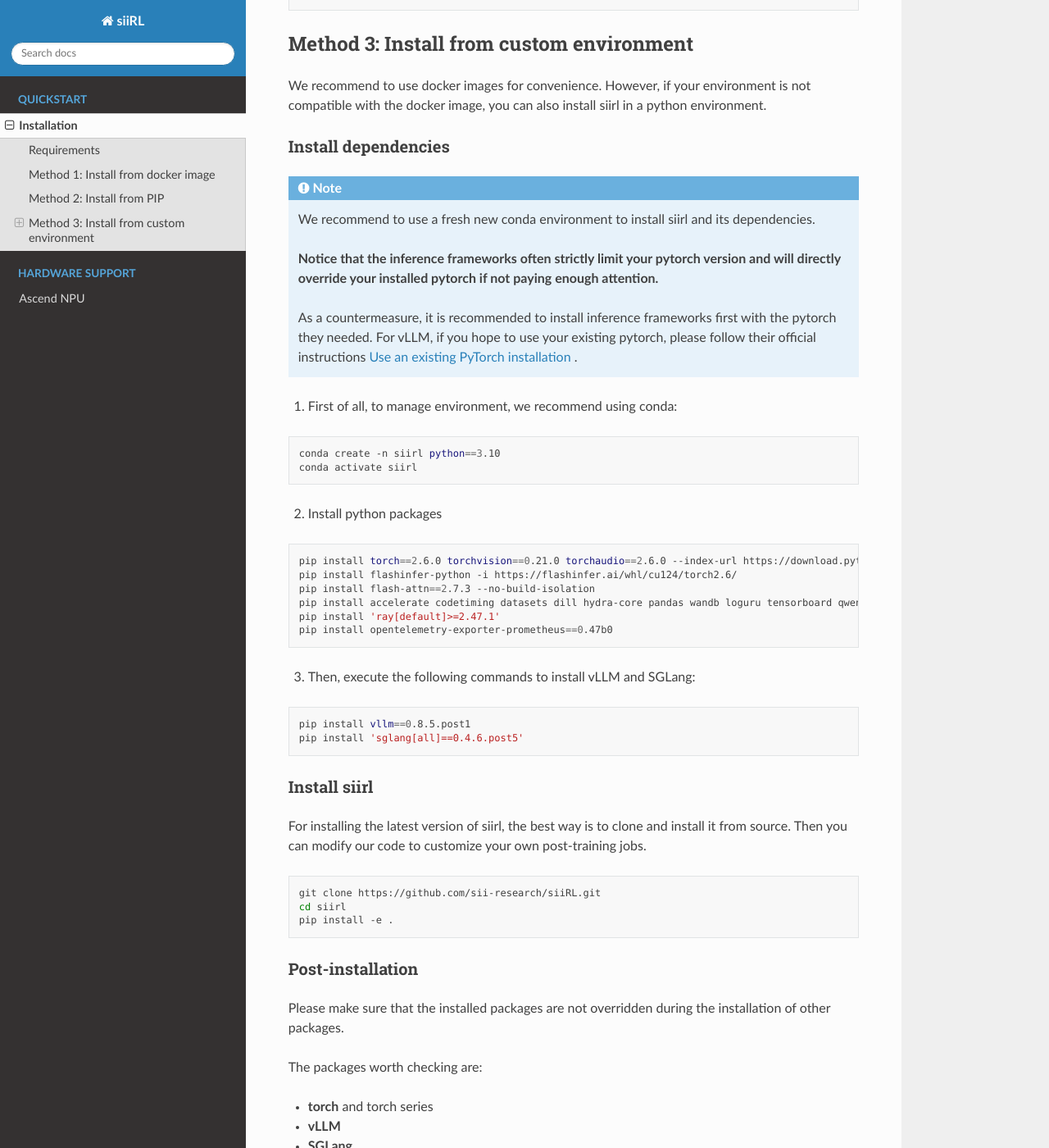
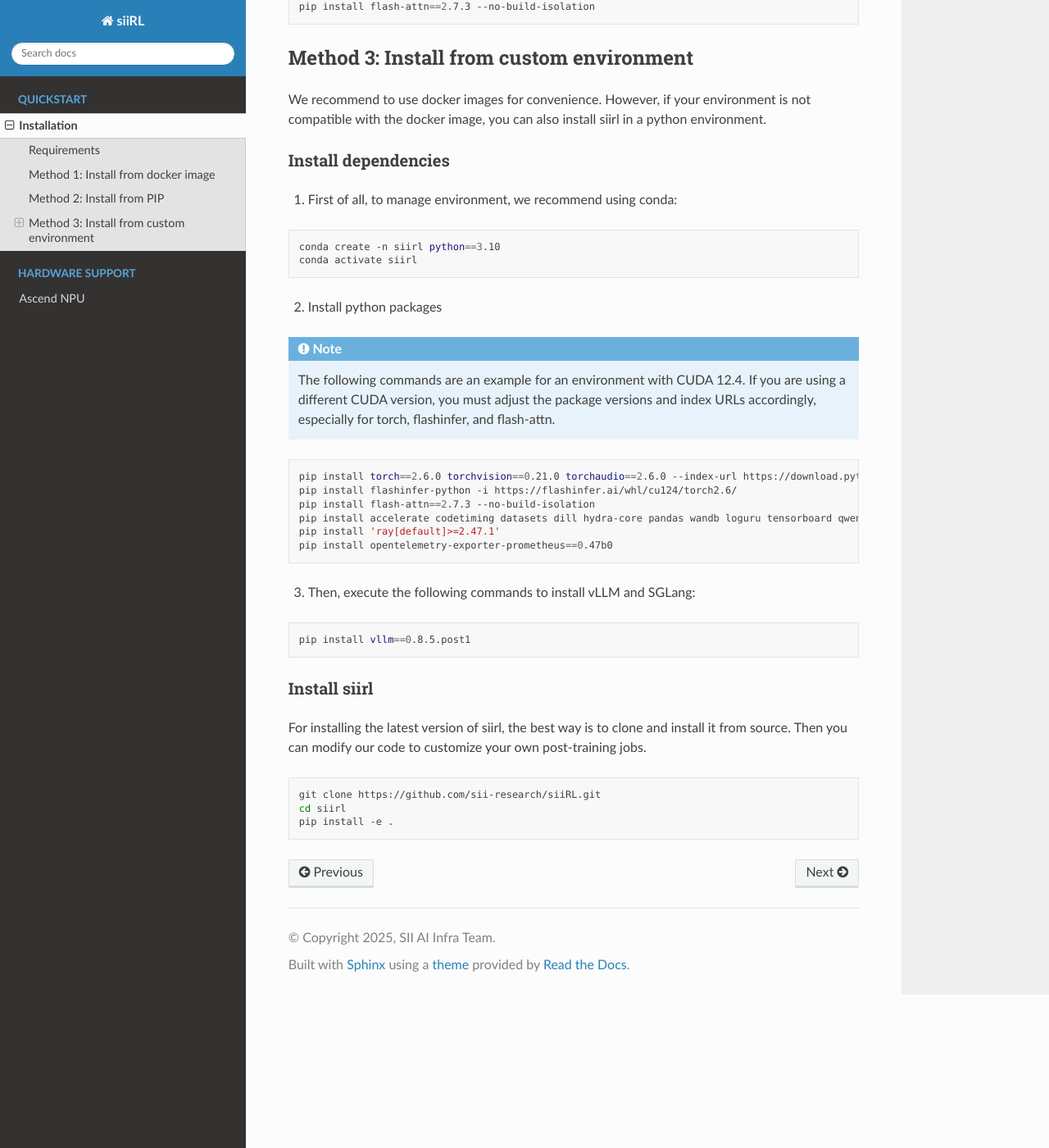
Before and after one commit to tardis-key/siiRL, a Sphinx documentation site: the page built from docs/start/install.rst, in a window 1280 px wide and 1400 px high, scrolled down 906 px. Shown: the whole window at 82% size. Built offline with Sphinx 7.4.7 and the Read the Docs theme 3.1.0, drawn with Linux system fonts in a browser that asks for light colours; pages that are not in the unit, such as notebooks, are missing from menus; some of the changed text lies outside the part shown.

Commit message:
Update install.rst

```diff
--- a/docs/start/install.rst
+++ b/docs/start/install.rst
@@ -46,17 +47,6 @@
 Install dependencies
 ::::::::::::::::::::
 
-.. note::
-
-    We recommend to use a fresh new conda environment to install siirl and its dependencies.
-
-    **Notice that the inference frameworks often strictly limit your pytorch version and will directly override your installed pytorch if not paying enough attention.**
-
-    As a countermeasure, it is recommended to install inference frameworks first with the pytorch they needed. For vLLM, if you hope to use your existing pytorch,
-    please follow their official instructions
-    `Use an existing PyTorch installation <https://docs.vllm.ai/en/latest/getting_started/installation/gpu.html#build-wheel-from-source>`_ .
-
-
 1. First of all, to manage environment, we recommend using conda:
 
 .. code:: bash
@@ -65,6 +55,10 @@
    conda activate siirl
 
 2. Install python packages
+
+.. note::
+    The following commands are an example for an environment with CUDA 12.4.
+    If you are using a different CUDA version, you must adjust the package versions and index URLs accordingly, especially for torch, flashinfer, and flash-attn.
 
 .. code:: bash
 
@@ -81,8 +75,6 @@
 .. code:: bash
 
     pip install vllm==0.8.5.post1
-    pip install 'sglang[all]==0.4.6.post5'
-
 
 Install siirl
 ::::::::::::::
@@ -96,20 +88,3 @@
    git clone https://github.com/sii-research/siiRL.git
    cd siirl
    pip install -e .
-
-
-Post-installation
-:::::::::::::::::
-
-Please make sure that the installed packages are not overridden during the installation of other packages.
-
-The packages worth checking are:
-
-- **torch** and torch series
-- **vLLM**
-- **SGLang**
-- **pyarrow**
-- **tensordict**
-- **nvidia-cudnn-cu12**
-
-If you encounter issues about package versions during running siirl, please update the outdated ones.
```
Also changed, not shown: other parts of docs/start/install.rst (+2 -1 lines).
